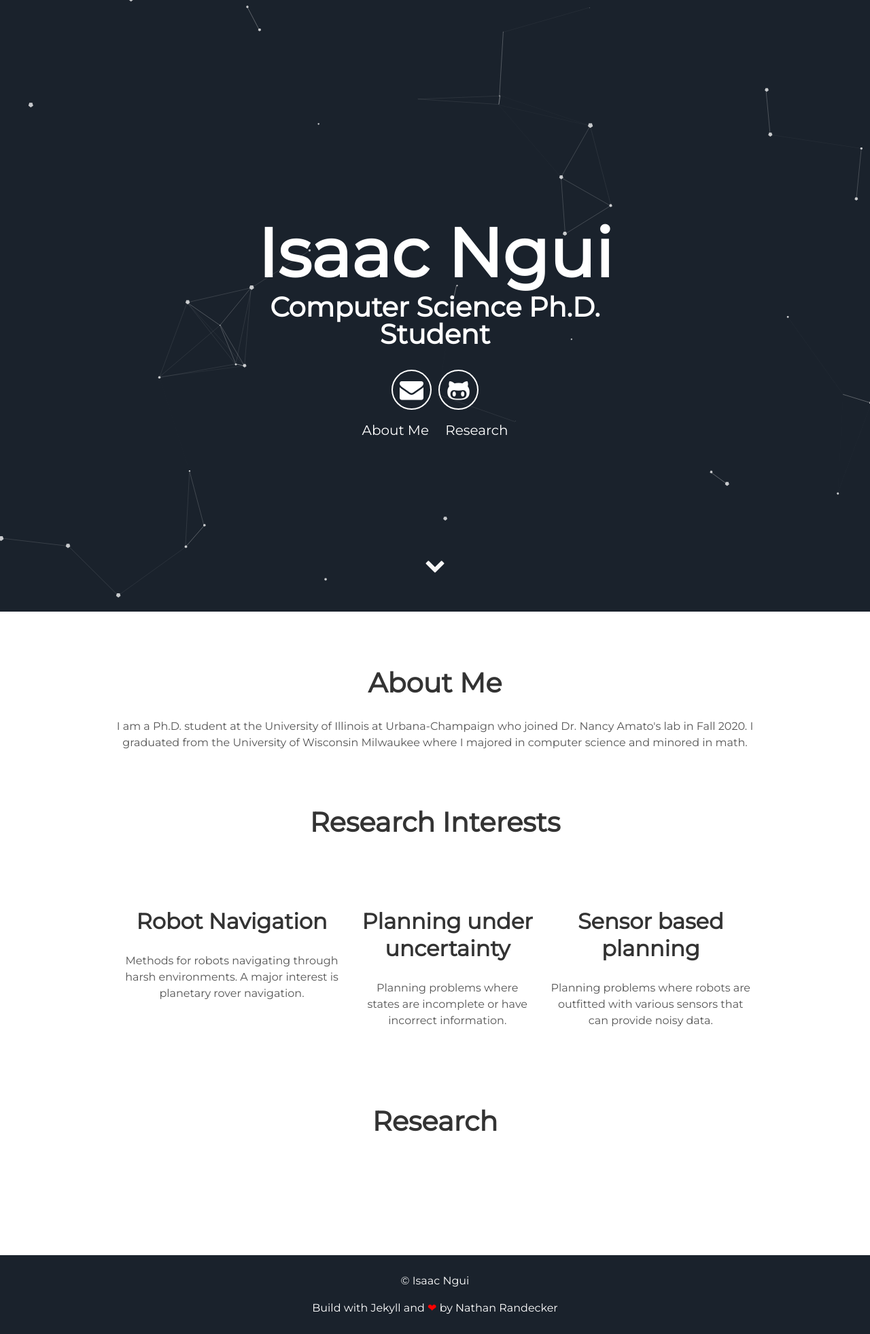
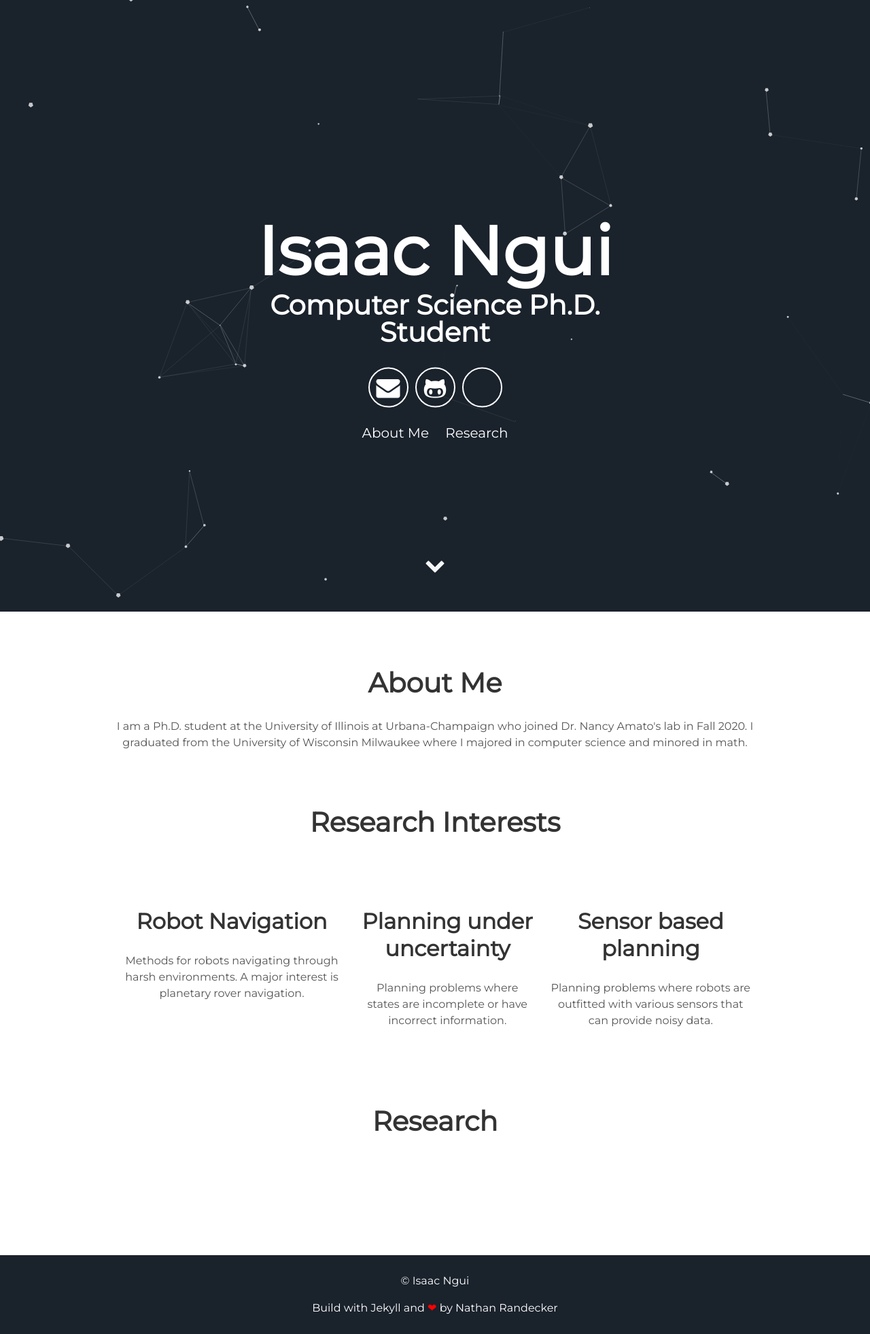
Before and after one commit to imngui/imngui.github.io, a Jekyll site: the page built from index.html, in a window 1280 px wide. Shown: the whole page at 68% size. Built offline with Jekyll 4.4.1, drawn with Linux system fonts in a browser that asks for light colours.

Commit message:
Fixed typo

```diff
--- a/_includes/header.html
+++ b/_includes/header.html
@@ -7,7 +7,7 @@
       <div class="header-icons">
         <a aria-label="Send email" href="mailto:ingui2@illinois.edu" rel="nofollow"><i class="icon fa fa-envelope"></i></a>
         <a aria-label="My Github" target="_blank" href="https://github.com/imngui"><i class="icon fa fa-github-alt" aria-hidden="true"></i></a>
-        <a aria-label="My CV" target="_blank" href="#"><i class="far fa-file-alt"></i></a>
+        <a aria-label="My CV" target="_blank" href="#"><i class="icon fa fa-file-alt"></i></a>
       </div>
       <div class="header-links">
         <a class="link" href="#about" data-scroll>About Me</a>
```
